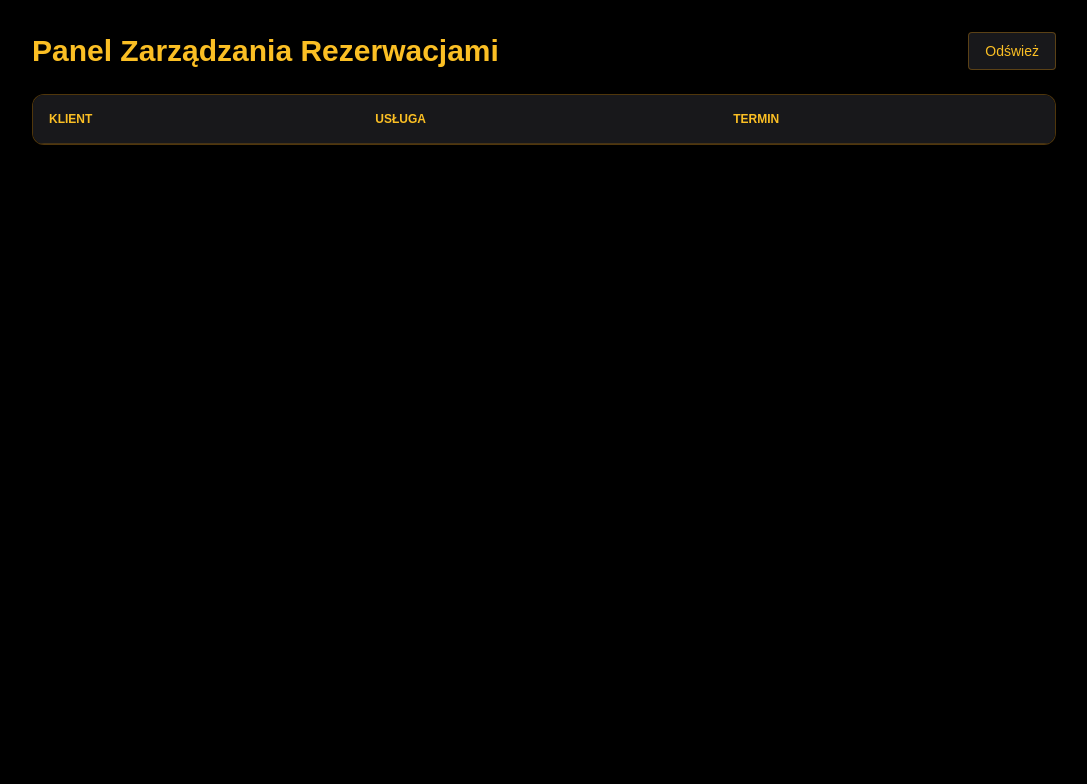
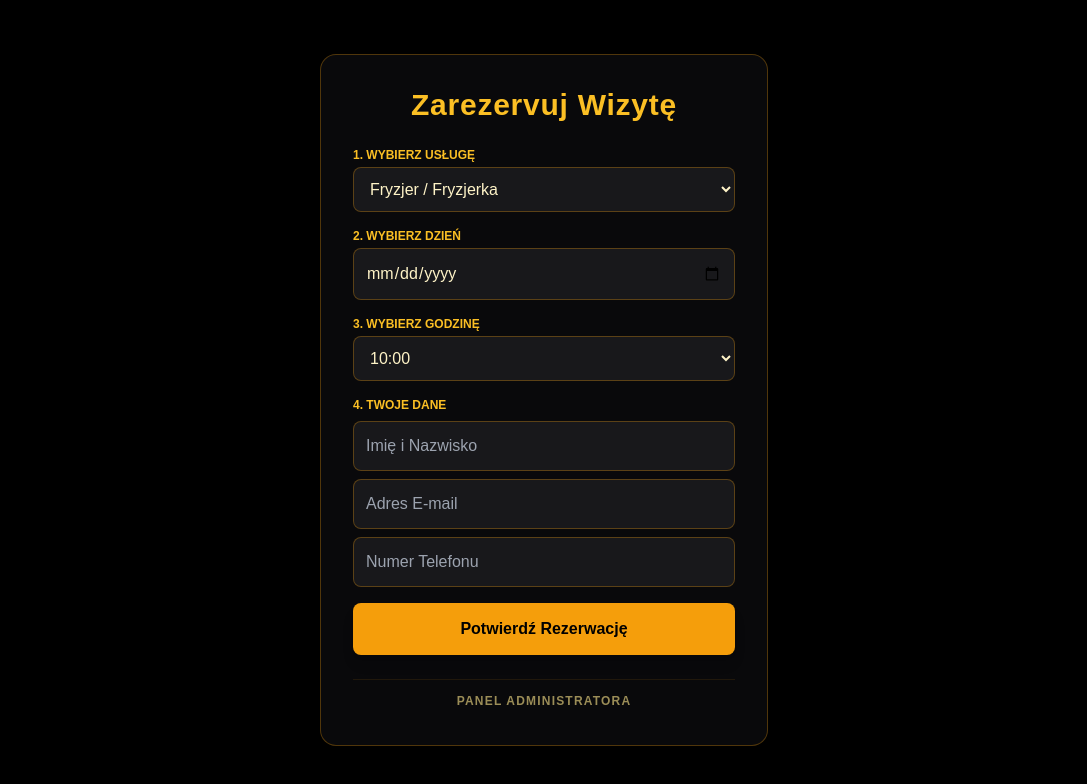
Before and after one commit to adelbertusshop/booking-app-mvp, a Next.js app: page /admin in a window 1280 px wide. Shown: the top 784 px of the page, without its empty margins (96-1183 px from the left). Built offline with nearby package versions, Linux system fonts and the light colour scheme; no server answers; the database is empty.

Commit message:
Add admin panel link under reservation card

```diff
--- a/app/admin/page.tsx
+++ b/app/admin/page.tsx
@@ -1,96 +1,118 @@
 'use client';
 
-import { useEffect, useState } from 'react';
-import { createClient } from '@supabase/supabase-js';
+import { useState } from 'react';
+import Link from 'next/link';
 
-const supabaseUrl = process.env.NEXT_PUBLIC_SUPABASE_URL || '';
-const supabaseAnonKey = process.env.NEXT_PUBLIC_SUPABASE_ANON_KEY || '';
-const supabase = createClient(supabaseUrl, supabaseAnonKey);
+export default function HomePage() {
+  const [service, setService] = useState('Fryzjer / Fryzjerka');
+  const [date, setDate] = useState('');
+  const [time, setTime] = useState('10:00');
+  const [name, setName] = useState('');
+  const [email, setEmail] = useState('');
+  const [phone, setPhone] = useState('');
 
-export default function AdminPage() {
-  const [bookings, setBookings] = useState<any[]>([]);
-  const [loading, setLoading] = useState(true);
-  const [errorMsg, setErrorMsg] = useState('');
-
-  const fetchBookings = async () => {
-    setLoading(true);
-    const { data, error } = await supabase.from('appointments').select('*');
-    if (error) {
-      setErrorMsg(error.message);
-    } else {
-      setBookings(data || []);
-    }
-    setLoading(false);
+  const handleSubmit = (e: React.FormEvent) => {
+    e.preventDefault();
+    // Logika wysyłania rezerwacji
   };
 
-  useEffect(() => {
-    fetchBookings();
-  }, []);
+  return (
+    <main className="min-h-screen bg-black text-amber-100 flex items-center justify-center p-4">
+      <div className="bg-zinc-950 border border-amber-500/30 p-8 rounded-2xl max-w-md w-full space-y-6 shadow-2xl">
+        <h1 className="text-3xl font-extrabold text-amber-400 text-center tracking-wide">
+          Zarezervuj Wizytę
+        </h1>
 
-  return (
-    <div className="min-h-screen bg-black text-amber-100 p-8">
-      <div className="max-w-5xl mx-auto space-y-6">
-        <div className="flex justify-between items-center">
-          <h1 className="text-3xl font-bold text-amber-400">
-            Panel Zarządzania Rezerwacjami
-          </h1>
+        <form onSubmit={handleSubmit} className="space-y-4">
+          <div>
+            <label className="block text-xs uppercase font-bold text-amber-400 mb-1">
+              1. Wybierz usługę
+            </label>
+            <select
+              value={service}
+              onChange={(e) => setService(e.target.value)}
+              className="w-full bg-zinc-900 border border-amber-500/30 rounded-lg p-3 text-amber-100 focus:outline-none focus:border-amber-400"
+            >
+              <option value="Fryzjer / Fryzjerka">Fryzjer / Fryzjerka</option>
+              <option value="Barber">Barber</option>
+              <option value="Strzyżenie Męskie">Strzyżenie Męskie</option>
+              <option value="Broda">Broda</option>
+            </select>
+          </div>
+
+          <div>
+            <label className="block text-xs uppercase font-bold text-amber-400 mb-1">
+              2. Wybierz dzień
+            </label>
+            <input
+              type="date"
+              value={date}
+              onChange={(e) => setDate(e.target.value)}
+              className="w-full bg-zinc-900 border border-amber-500/30 rounded-lg p-3 text-amber-100 focus:outline-none focus:border-amber-400"
+            />
+          </div>
+
+          <div>
+            <label className="block text-xs uppercase font-bold text-amber-400 mb-1">
+              3. Wybierz godzinę
+            </label>
+            <select
+              value={time}
+              onChange={(e) => setTime(e.target.value)}
+              className="w-full bg-zinc-900 border border-amber-500/30 rounded-lg p-3 text-amber-100 focus:outline-none focus:border-amber-400"
+            >
+              <option value="10:00">10:00</option>
+              <option value="11:00">11:00</option>
+              <option value="12:00">12:00</option>
+              <option value="13:00">13:00</option>
+              <option value="14:00">14:00</option>
+            </select>
+          </div>
+
+          <div className="space-y-2">
+            <label className="block text-xs uppercase font-bold text-amber-400">
+              4. Twoje dane
+            </label>
+            <input
+              type="text"
+              placeholder="Imię i Nazwisko"
+              value={name}
+              onChange={(e) => setName(e.target.value)}
+              className="w-full bg-zinc-900 border border-amber-500/30 rounded-lg p-3 text-amber-100 focus:outline-none focus:border-amber-400"
+            />
+            <input
+              type="email"
+              placeholder="Adres E-mail"
+              value={email}
+              onChange={(e) => setEmail(e.target.value)}
+              className="w-full bg-zinc-900 border border-amber-500/30 rounded-lg p-3 text-amber-100 focus:outline-none focus:border-amber-400"
+            />
+            <input
+              type="tel"
+              placeholder="Numer Telefonu"
+              value={phone}
+              onChange={(e) => setPhone(e.target.value)}
+              className="w-full bg-zinc-900 border border-amber-500/30 rounded-lg p-3 text-amber-100 focus:outline-none focus:border-amber-400"
+            />
+          </div>
+
           <button
-            onClick={fetchBookings}
-            className="px-4 py-2 bg-zinc-900 border border-amber-500/30 rounded text-amber-400 text-sm"
+            type="submit"
+            className="w-full bg-amber-500 hover:bg-amber-400 text-black font-bold py-3.5 rounded-lg transition-colors shadow-lg mt-2"
           >
-            Odśwież
+            Potwierdź Rezerwację
           </button>
+        </form>
+
+        <div className="pt-2 text-center border-t border-amber-500/10">
+          <Link
+            href="/admin"
+            className="text-xs uppercase font-semibold text-amber-200/60 hover:text-amber-400 transition-colors tracking-widest cursor-pointer inline-block py-1"
+          >
+            PANEL ADMINISTRATORA
+          </Link>
         </div>
-
-        {errorMsg && (
-          <div className="p-4 bg-red-950 border border-red-500 text-red-400 rounded">
-            {errorMsg}
-          </div>
-        )}
-
-        {loading ? (
-          <p className="text-amber-400/60">Ładowanie danych...</p>
-        ) : (
-          <div className="bg-zinc-950 border border-amber-500/30 rounded-xl overflow-hidden">
-            <table className="w-full text-left border-collapse">
-              <thead>
-                <tr className="bg-zinc-900 text-amber-400 text-xs uppercase border-b border-amber-500/20">
-                  <th className="p-4">Klient</th>
-                  <th className="p-4">Usługa</th>
-                  <th className="p-4">Termin</th>
-                </tr>
-              </thead>
-              <tbody className="divide-y divide-amber-500/10 text-sm">
-                {bookings.map((item) => {
-                  const client = item.clientName || item.client_name || item.name || item.email || 'Brak danych';
-
-                  // Próbujemy odczytać nazwę usługi ze wszystkich możliwych kluczy
-                  const service =
-                    item.serviceName ||
-                    item.service_name ||
-                    item.service ||
-                    item.service_type ||
-                    item.usluga ||
-                    item.selectedService ||
-                    (typeof item === 'object' ? Object.values(item).find(v => typeof v === 'string' && v !== client && !v.includes('@') && !v.includes('-')) : null) ||
-                    'Nieznana usługa';
-
-                  const date = item.date || item.booking_date || '';
-                  const time = item.time || item.booking_time || '';
-
-                  return (
-                    <tr key={item.id || Math.random()}>
-                      <td className="p-4 font-bold text-amber-300">{String(client)}</td>
-                      <td className="p-4 text-amber-100 font-semibold">{String(service)}</td>
-                      <td className="p-4 text-zinc-300">{String(date)} {String(time)}</td>
-                    </tr>
-                  );
-                })}
-              </tbody>
-            </table>
-          </div>
-        )}
       </div>
-    </div>
+    </main>
   );
 }
```
